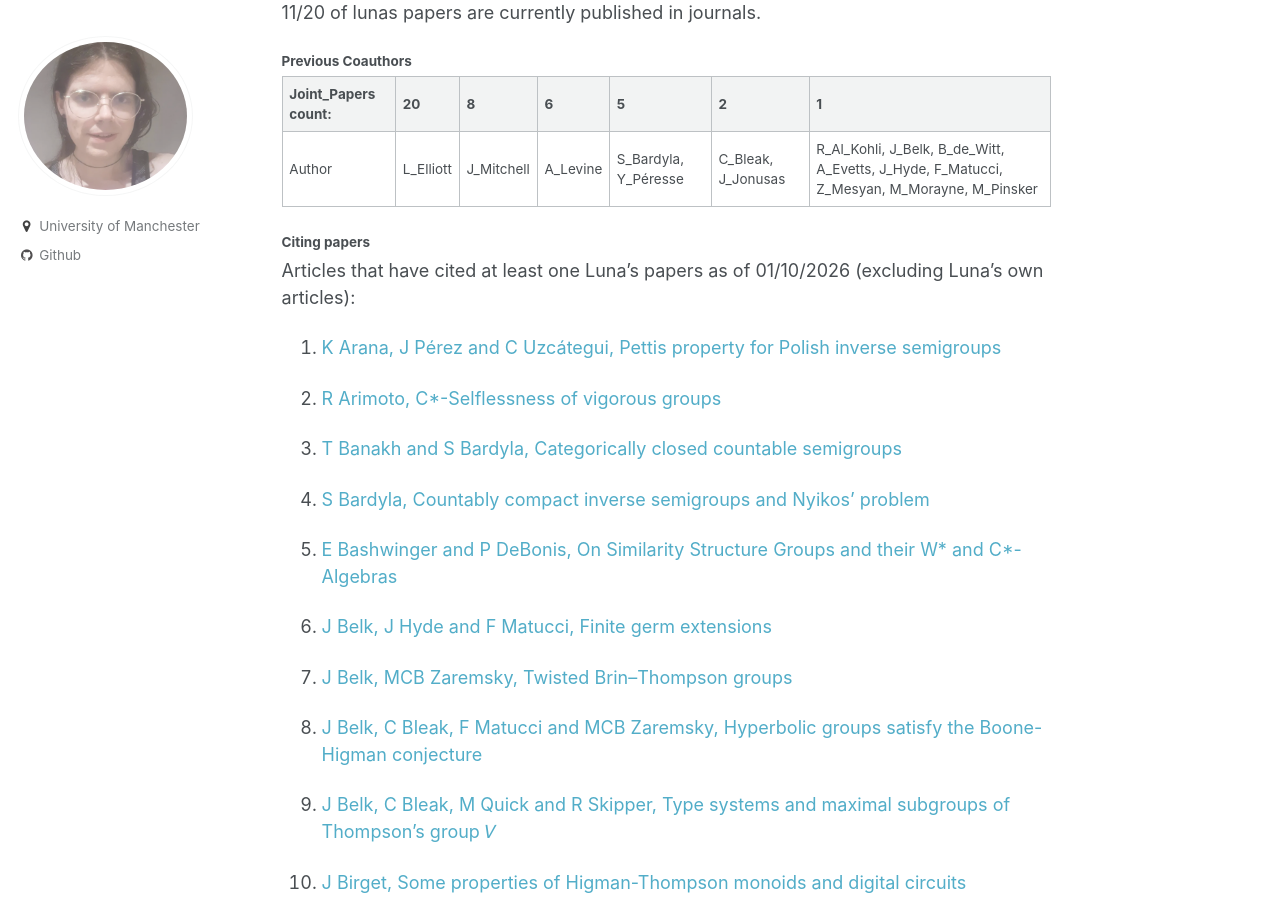
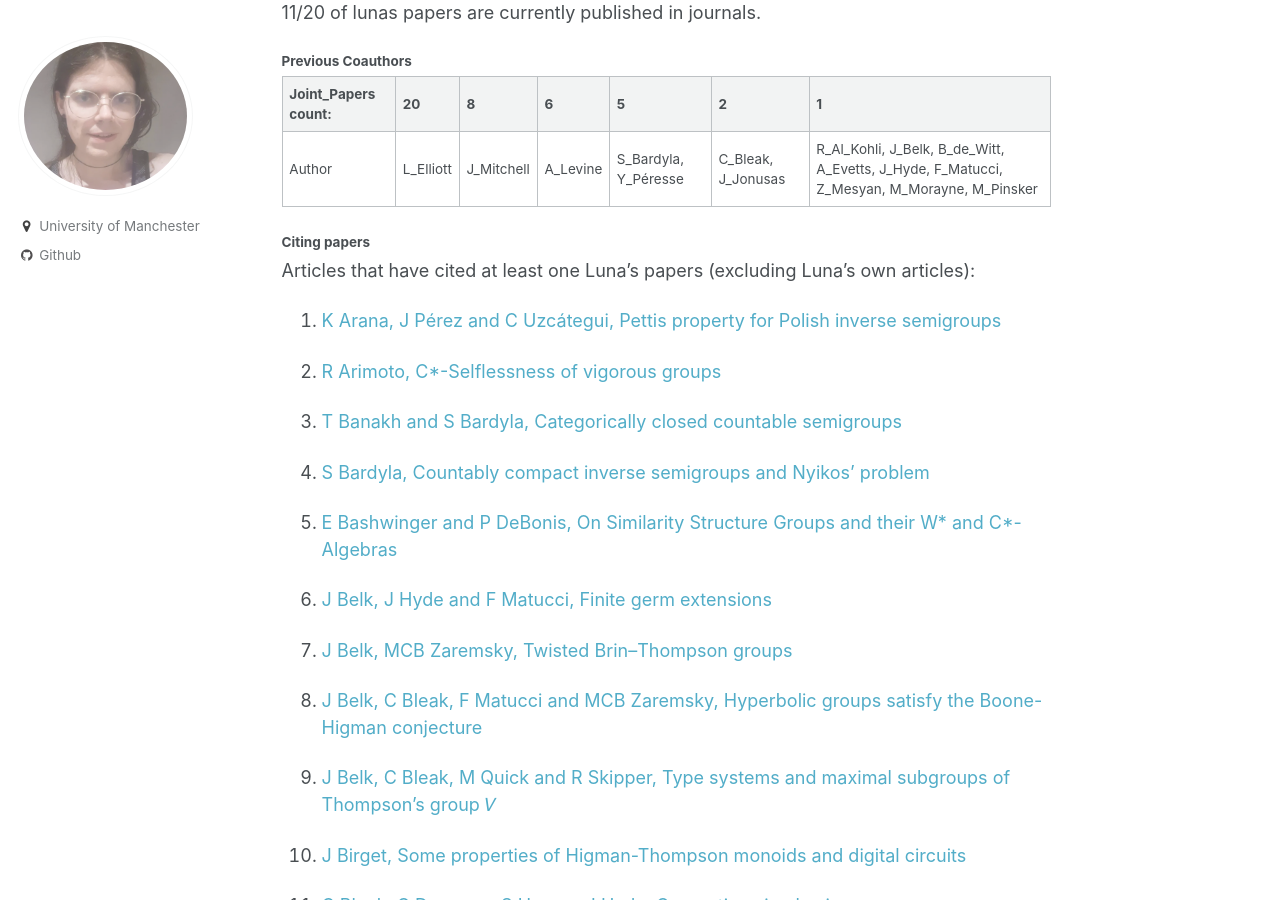
Before and after one commit to le27/L-Elliott, a Jekyll site: the page built from _pages/papers.md, in a window 1280 px wide and 900 px high, scrolled down 2480 px. Built offline with Jekyll 4.4.1, drawn with Linux system fonts in a browser that asks for light colours; formulas are drawn with MathJax 3.

Commit message:
Fix citation date formatting in papers.md

```diff
--- a/_pages/papers.md
+++ b/_pages/papers.md
@@ -85,7 +85,7 @@ Average paper length: $$(37+17+52+39+10+21+9+19+23+38+23+22+21+10+12+13+43+12+21
 
 
 ##### Citing papers
-Articles that have cited at least one Luna's papers as of 01/10/2026 (excluding Luna's own articles):
+Articles that have cited at least one Luna's papers  (excluding Luna's own articles):
 
 1. [K Arana, J Pérez and C Uzcátegui, Pettis property for Polish inverse semigroups](https://arxiv.org/pdf/2203.14146)
 
```
